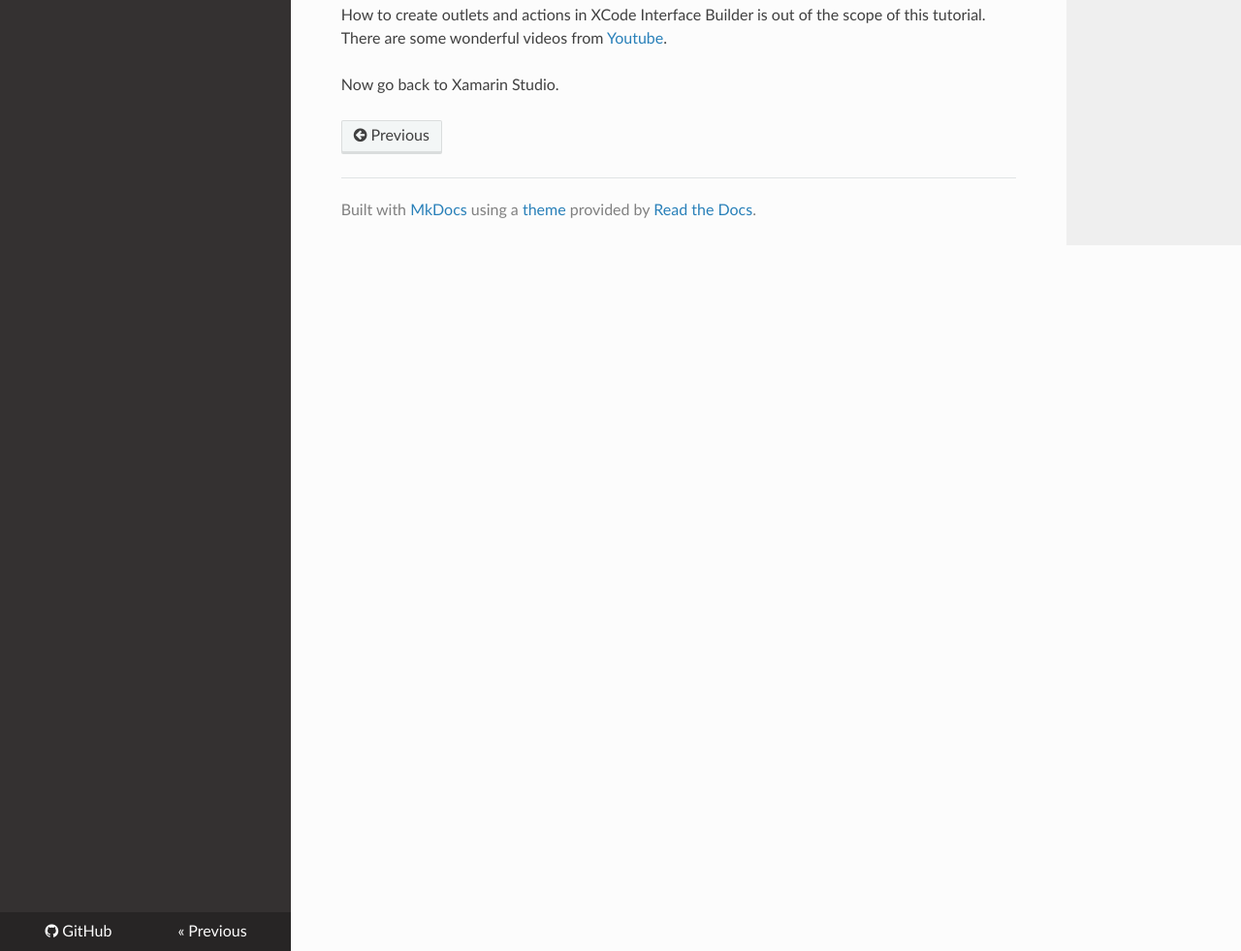
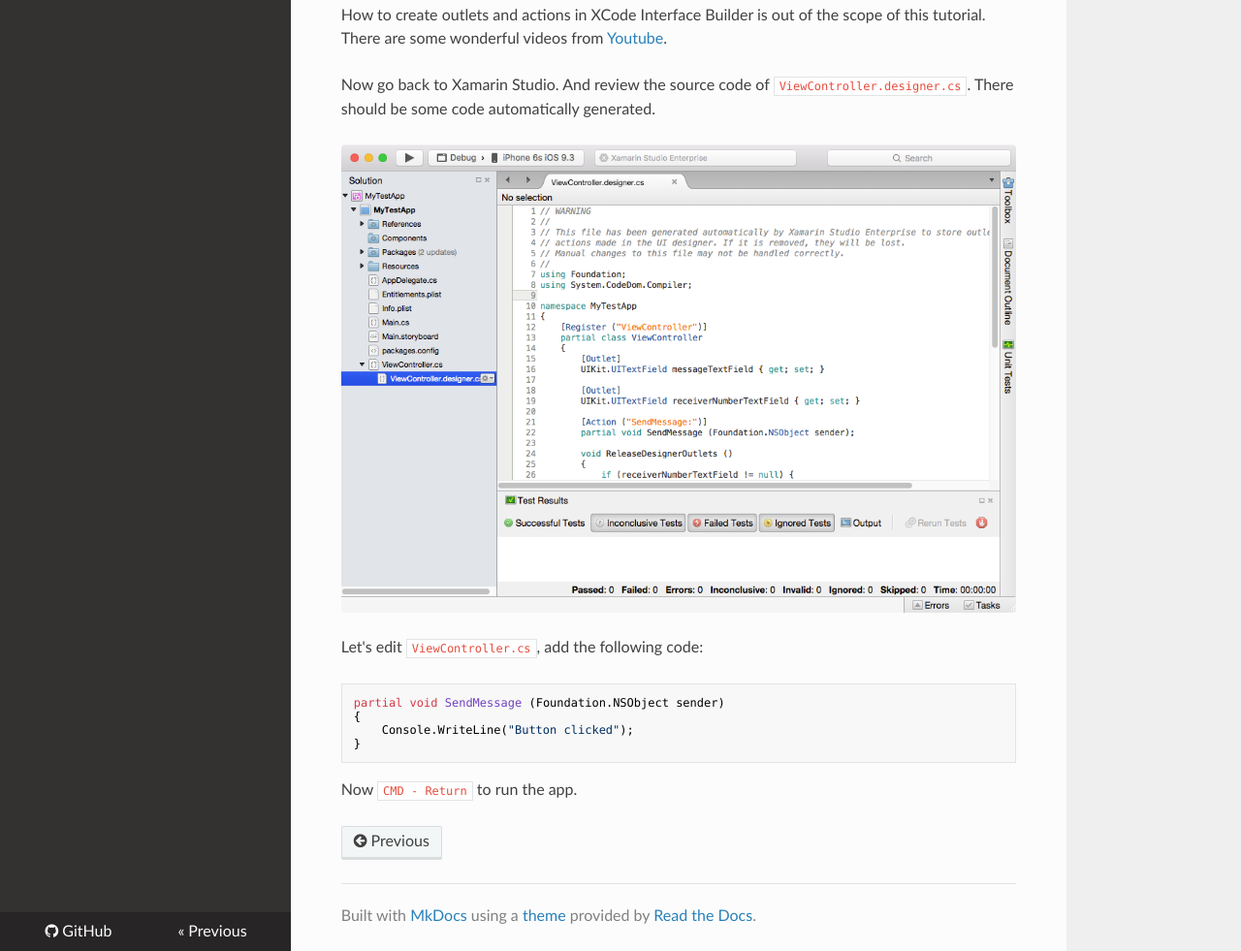
Before and after one commit to tylerlong/ringcentral-csharp-docs, an MkDocs documentation site: the page built from docs/mac/send-sms.md, in a window 1280 px wide and 1400 px high, scrolled down 3479 px. Shown: the part 419-1400 px from the top of the window at 97% size. Built offline with MkDocs 1.6.1, drawn with Linux system fonts in a browser that asks for light colours; nearby versions of some CDN libraries; old or Windows-style settings are respelled for this version of MkDocs; some of the changed text lies outside the part shown.

Commit message:
Test button click action

````diff
--- a/docs/mac/send-sms.md
+++ b/docs/mac/send-sms.md
@@ -22,7 +22,7 @@ Press `CMD - O` to open the MyTestApp solution created in [Authentication](/mac/
 
 ![Open Test App](/screenshots/open-test-app.png)
 
-First of all, make sure you have replaced the following with real credentials
+First of all, make sure to replace the following with real credentials
 
 ![Fake Credentials](/screenshots/fake-credentials.png)
 
@@ -44,4 +44,17 @@ Still in XCode Interface Builder, Create outlets for the two text fields, create
 
 How to create outlets and actions in XCode Interface Builder is out of the scope of this tutorial. There are some wonderful videos from [Youtube](https://www.youtube.com/results?search_query=xcode+outlets+actions).
 
-Now go back to Xamarin Studio.
+Now go back to Xamarin Studio. And review the source code of `ViewController.designer.cs`. There should be some code automatically generated.
+
+![Auto Generated Code](/screenshots/auto-generated-code.png)
+
+Let's edit `ViewController.cs`, add the following code:
+
+```csharp
+partial void SendMessage (Foundation.NSObject sender)
+{
+    Console.WriteLine("Button clicked");
+}
+```
+
+Now `CMD - Return` to run the app.
````
Also changed, not shown: docs/screenshots/auto-generated-code.png (added).
